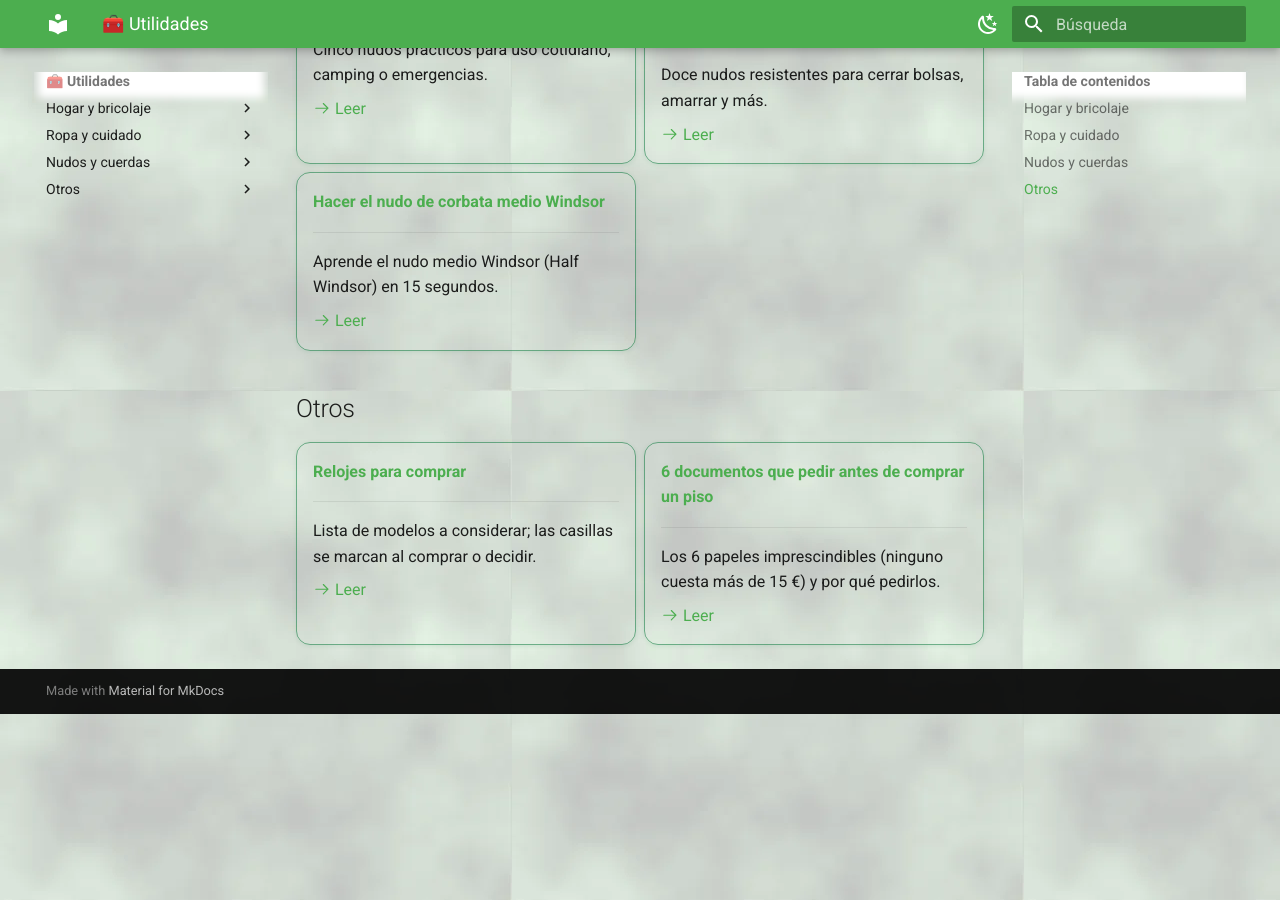
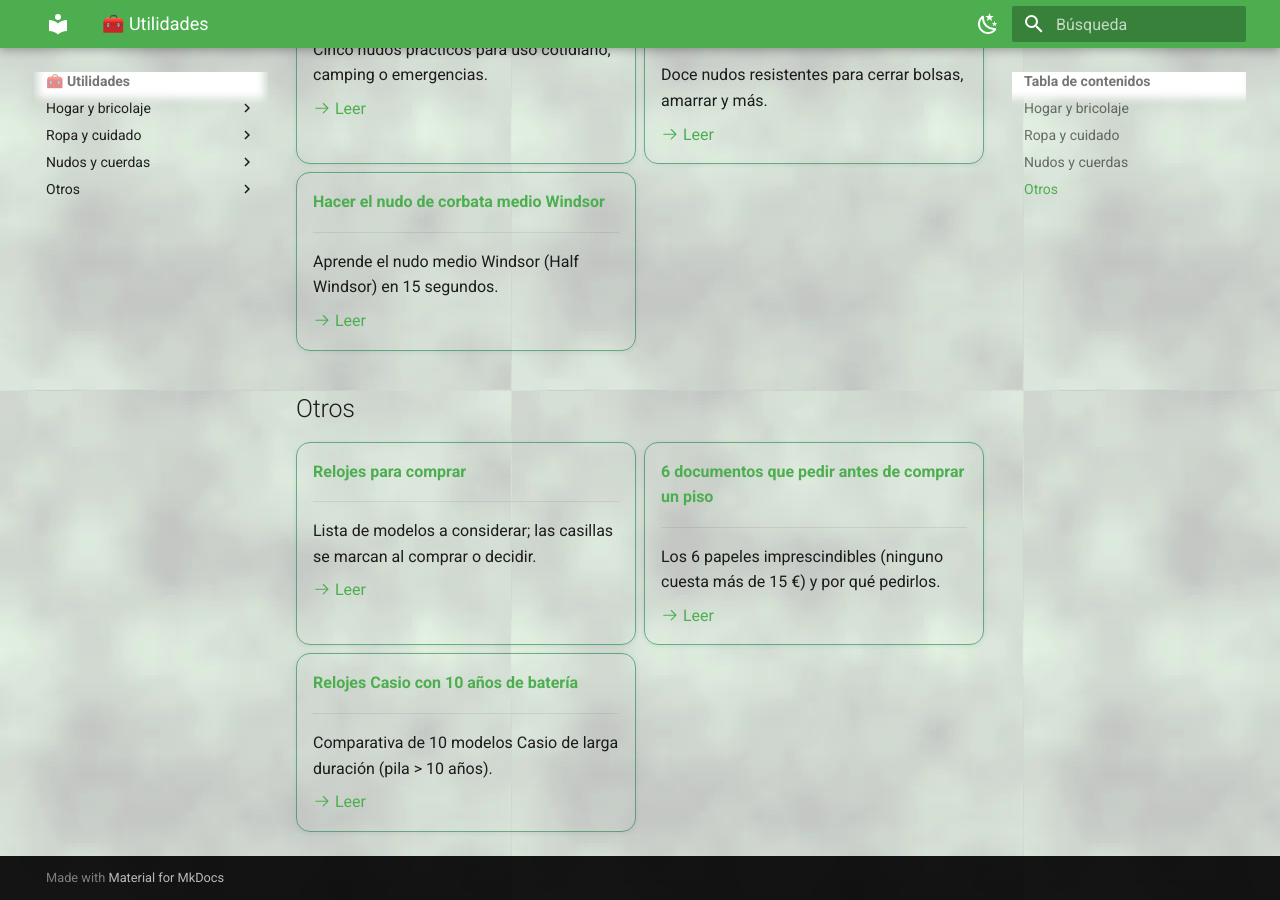
Before and after one commit to mosqueteroweb/Salud, an MkDocs documentation site: the page built from docs/utilidades/index.md, in a window 1280 px wide and 900 px high, scrolled down 2169 px. Built offline with MkDocs 1.6.1 and Material for MkDocs 9.7.7, drawn with Linux system fonts in a browser that asks for light colours.

Commit message:
Utilidades: nuevo artículo 'Relojes Casio con 10 años de batería' + enlace desde relojes-para-comprar + tarjeta

```diff
--- a/docs/utilidades/index.md
+++ b/docs/utilidades/index.md
@@ -184,4 +184,12 @@ Herramientas, trucos y recursos prácticos que facilitan las tareas del día a d
 
     [:octicons-arrow-right-24: Leer](documentos-antes-de-comprar-piso.md)
 
+- [__Relojes Casio con 10 años de batería__](relojes-casio-10-anos-bateria.md)
+
+    ---
+
+    Comparativa de 10 modelos Casio de larga duración (pila > 10 años).
+
+    [:octicons-arrow-right-24: Leer](relojes-casio-10-anos-bateria.md)
+
 </div>
```
Also changed, not shown: docs/utilidades/relojes-casio-10-anos-bateria.md (added, +18 -0 lines), docs/utilidades/relojes-para-comprar.md (+2 -0 lines), docs/img/sm_AE-1500WH-1AV.png (added), docs/img/sm_AE-1600H-1AV.png (added), docs/img/sm_DBC-32D-1A.png (added), docs/img/sm_F-201WA-1A.jpg (added), docs/img/sm_HDC-700-3AV.png (added), docs/img/sm_W-735H-1BV.png (added), docs/img/sm_W-800H-1AV.png (added), docs/img/sm_W-96H-1AV.jpg (added), docs/img/sm_WS-1400H-1AV.png (added), docs/img/sm_WS-1600H-1AV.png (added).
